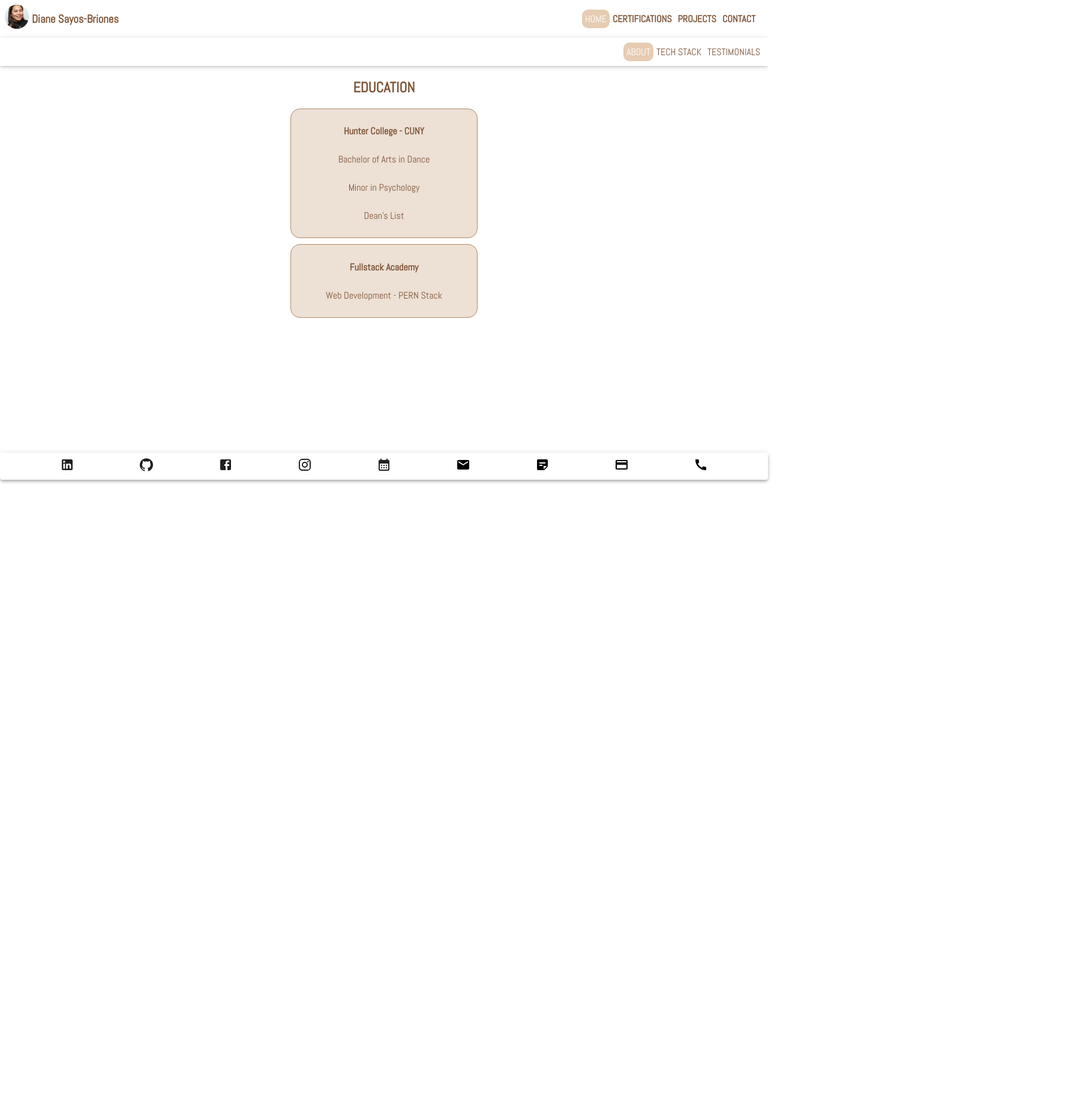
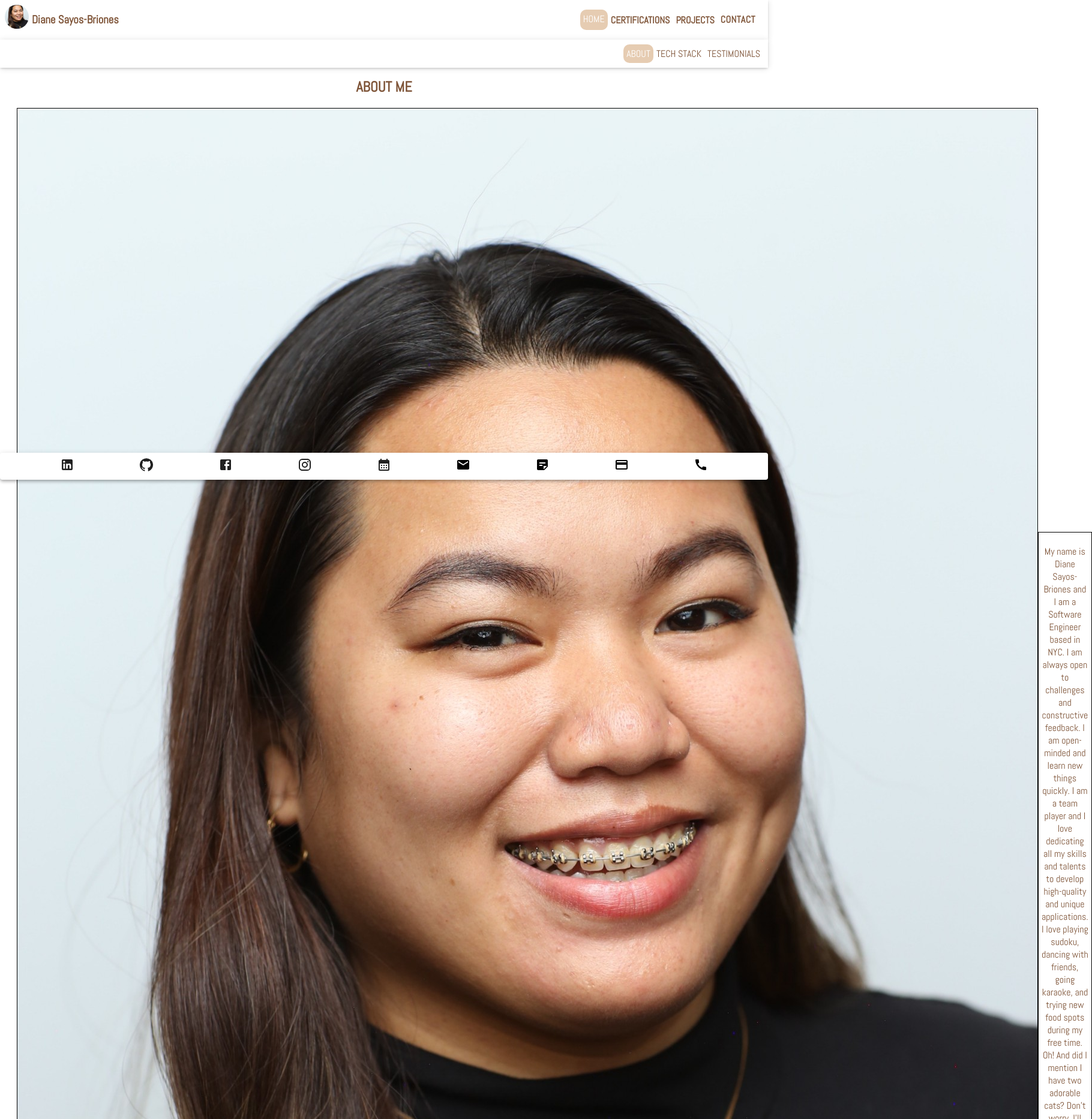
Before and after one commit to Diane-Sayos/Diane.Sayos.github.io, a React (Create React App) app: page / in a window 1280 px wide. Shown: the top 1866 px of the page at 60% size, 1820 px wide, since content can reach past the window. Before the commit the page ends 800 px from the top, so only its background shows below. Built offline with nearby package versions, Linux system fonts and the light colour scheme.

Commit message:
edited form to a modal and change header

```diff
--- a/src/App.js
+++ b/src/App.js
@@ -1,7 +1,6 @@
 //import components
 import Root from './components/root/Root.js';
 
-import  Contact from './components/contact/Contact.js';
 import Projects from './components/projects/Projects.js';
 import Certifications from './components/certifications/Certifications.js';
 
@@ -22,7 +21,6 @@ const appRouter = createBrowserRouter(createRoutesFromElements(
       <Route path="/techstack" element={ <Techstack /> } />
       <Route path="/testimonials" element={ <Testimonials /> } />
     </Route>
-    <Route path="/contact" element={ <Contact /> } />
     <Route path="/certifications" element={ <Certifications /> } />
     <Route path="/projects" element={ <Projects /> } />
   </Route>
--- a/src/components/contact/Contact.js
+++ b/src/components/contact/Contact.js
@@ -1,6 +1,6 @@
 import './Contact.css';
 
-import { useState } from 'react';
+import React, { useState, Fragment } from 'react';
 import emailjs from '@emailjs/browser';
 
 import { LoadingButton } from '@mui/lab';
@@ -8,6 +8,15 @@ import SendIcon from '@mui/icons-material/Send';
 import Box from '@mui/material/Box';
 import Typography from '@mui/material/Typography';
 import Modal from '@mui/material/Modal';
+
+import Button from '@mui/material/Button';
+import TextField from '@mui/material/TextField';
+import Dialog from '@mui/material/Dialog';
+import DialogActions from '@mui/material/DialogActions';
+import DialogContent from '@mui/material/DialogContent';
+import DialogContentText from '@mui/material/DialogContentText';
+import DialogTitle from '@mui/material/DialogTitle';
+import { styled } from '@mui/material/styles';
 
 const style = {
     position: 'absolute',
@@ -20,6 +29,19 @@ const style = {
     boxShadow: 24,
     p: 4,
 };
+const BootstrapButton = styled(Button)({
+    boxShadow: 'none',
+    textTransform: 'none',
+    fontSize: 16,
+    fontWeight: 'bolder',
+    padding: '5px',
+    color: '#7f5539',
+    alignSelf: 'center',
+    lineHeight: 1.5,
+    backgroundColor: 'white',
+    borderColor: 'white',
+    fontFamily: "Abel",
+});
 
 const Contact = () => {
     const [name, setName] = useState('')
@@ -29,12 +51,25 @@ const Contact = () => {
     const [loading, setLoading] = useState(false);
     const [modalOpen, setModalOpen] = useState(false);
 
+    const [openForm, setOpenForm] = useState(false);
+
+    const openFormModalHandler = () => {
+      setOpenForm(true);
+    };
+
+    const closeFormModalHandler = () => {
+      setOpenForm(false);
+    };
+
     const serviceId = "service_pbtbshk";
     const templateId = "template_b4b4ly7";
     const publicKey = "JxcTAhgwPAFVho8mf";
 
     const handleOpenModal = () => setModalOpen(true);
-    const handleCloseModal = () => setModalOpen(false);
+    const handleCloseModal = () => {
+        setModalOpen(false);
+        setOpenForm(false);
+    };
 
     const handleSubmit = (e) => {
         e.preventDefault();
@@ -73,44 +108,81 @@ const Contact = () => {
                     </Box>
                 </Modal>
             </article>
-            <article className="contact-form">
-                <form onSubmit={handleSubmit}>
-                    <input
-                        placeholder="Your Name"
-                        type="text"
+            <article>
+                <Fragment>
+                    <BootstrapButton onClick={openFormModalHandler}>
+                        CONTACT
+                    </BootstrapButton>
+                    <Dialog
+                        open={openForm}
+                        onClose={closeFormModalHandler}
+                    >
+                        <DialogTitle>CONTACT</DialogTitle>
+                        <DialogContent>
+                        <DialogContentText>
+                            Please fill out the form below with your information.
+                        </DialogContentText>
+                            <TextField
+                                autoFocus
+                                required
+                                margin="dense"
+                                id="name"
                                 name="name"
                                 value={name}
                                 onChange={(e) => setName(e.target.value)}
+                                label="Name"
+                                type="text"
+                                fullWidth
+                                variant="outlined"
+                            />
+                            <TextField
+                                autoFocus
                                 required
-                    />
-                    <input
-                        placeholder="Your Email Address"
+                                margin="dense"
+                                id="email"
                                 type="email"
                                 name="email"
                                 value={email}
                                 onChange={(e) => setEmail(e.target.value)}
+                                label="Email Address"
+                                fullWidth
+                                variant="outlined"
+                            />
+                            <TextField
+                                autoFocus
                                 required
-                    />
-                    <input
-                        placeholder="Your Phone Number (Pattern: 123-456-7890)"
+                                margin="dense"
                                 type="tel"
                                 name="phone"
                                 value={phone}
                                 onChange={(e) => setPhone(e.target.value)}
+                                id="phone"
+                                label="Phone Number"
+                                fullWidth
+                                variant="outlined"
+                            />
+                            <TextField
+                                autoFocus
                                 required
-                    />
-                    <textarea
-                        placeholder="Write your message here."
+                                multiline
+                                margin="dense"
                                 cols="20"
                                 rows="9"
                                 name="message"
                                 value={message}
                                 onChange={(e) => setMessage(e.target.value)}
-                        required
+                                id="message"
+                                label="Message"
+                                fullWidth
+                                variant="outlined"
                             />
-                    {/* <button type="submit">Send Message</button> */}
-                    <LoadingButton onClick={(e) => handleSubmit(e)} loading={loading} loadingPosition="center" startIcon={<SendIcon />} variant="outlined">Send Message</LoadingButton>
-                </form>
+                        </DialogContent>
+                        <DialogActions>
+                            <BootstrapButton onClick={closeFormModalHandler}>Cancel</BootstrapButton>
+                            <LoadingButton sx={{color: '#7f5539', borderColor: '#7f5539'}} onClick={(e) => handleSubmit(e)} loading={loading} loadingPosition="center" startIcon={<SendIcon />} variant="outlined">Send Message</LoadingButton>
+                        </DialogActions>
+                    </Dialog>
+                </Fragment>
             </article>
         </section>
     )
--- /dev/null
+++ b/src/components/footer/Footer.css
@@ -0,0 +1,4 @@
+.footer-button {
+    text-decoration: none;
+    color: black;
+}
--- a/src/components/header/Header.css
+++ b/src/components/header/Header.css
@@ -32,11 +32,12 @@
     text-decoration: none;
     color: #7f5539;
     font-weight: bolder;
-    text-shadow: 3px 2px 2px white;
     padding: 5px;
+    align-self: center;
 }
 
 .navbar-link-selected {
+    text-decoration: none;
     color: white;
     padding: 5px;
     background-color: #E6CCB2;
--- a/src/components/header/Header.js
+++ b/src/components/header/Header.js
@@ -4,6 +4,8 @@ import avatar from '../../images/personal/avatar.JPG';
 import Avatar from '@mui/material/Avatar';
 
 import './Header.css';
+
+import Contact from '../contact/Contact';
 
 
 const Header = () => {
@@ -13,14 +15,14 @@ const Header = () => {
         <header className="navigation">
             <nav className="navbar">
                 <div className="navbar-avatar-container">
-                    <Avatar sx={{}} alt="Diane Sayos-Briones" src={avatar} />
+                    <Avatar alt="Diane Sayos-Briones" src={avatar} />
                     <h3 className="avatar-name">Diane Sayos-Briones</h3>
                 </div>
                 <div className="navbar-container">
                     <NavLink to="/" onClick={() => setActiveNav('/')}className={activeNav === '/' ? "navbar-link-selected" : "navbar-link"}>HOME</NavLink>
                     <NavLink to="/certifications" onClick={() => setActiveNav('/certifications')}className={activeNav === '/certifications' ? "navbar-link-selected" : "navbar-link"}>CERTIFICATIONS</NavLink>
                     <NavLink to="/projects" onClick={() => setActiveNav('/projects')}className={activeNav === '/projects' ? "navbar-link-selected" : "navbar-link"}>PROJECTS</NavLink>
-                    <NavLink to="/contact" onClick={() => setActiveNav('/contact')}className={activeNav === '/contact' ? "navbar-link-selected" : "navbar-link"}>CONTACT</NavLink>
+                    <Contact />
                 </div>
             </nav>
         </header>
--- a/src/components/home/Home.css
+++ b/src/components/home/Home.css
@@ -2,27 +2,8 @@
     font-family: Abel;
 }
 
-.tech-stack-container {
-    display: flex;
-    flex-flow: row wrap;
-    margin-bottom: 3rem;
-}
 
-h2, h3, h4 {
-    text-align: center;
-    color: #7f5539;
-}
-
-.buttons {
-    display: flex;
-    flex-direction: row;
-    margin: 1em;
-}
-.home-buttons {
-    width: 45%;
-    margin: 1em auto;
-}
-
+/* Homebar navigation css */
 .homebar {
     display: flex;
     justify-content:end;
@@ -41,17 +22,66 @@ h2, h3, h4 {
 }
 
 .homebar-link-selected {
+    text-decoration: none;
     color: white;
     padding: 5px;
     background-color: #E6CCB2;
     border-radius: 10px;
 }
 
-a {
-    text-decoration: none;
-    color: black;
+
+/* About css */
+.about {
+    margin: 0.5rem 1rem 3rem;
+    display: flex;
+    flex-direction: column;
+    height: 100%;
 }
 
+.about-card {
+    display: flex;
+    flex-basis: 80%;
+    flex-direction: row;
+    padding: 0.5rem;
+    margin: 0.25rem;
+    align-items: center;
+}
+
+.about-card-image-container {
+    flex-basis: 40%;
+    border: 0.5px solid black;
+    margin: 0 auto;
+}
+
+.about-card-image {
+    /* width: 80%;
+    height: 30%; */
+    border-radius: 10px;
+    margin: 0 auto;
+}
+
+.about-card-description {
+    flex-basis: 60%;
+    border: 0.5px solid black;
+}
+
+
+
+/* Techstack css */
+.tech-stack-container {
+    display: flex;
+    flex-flow: row wrap;
+    margin-bottom: 3rem;
+}
+
+h2, h3, h4 {
+    text-align: center;
+    color: #7f5539;
+    margin: 0.5rem;
+}
+
+
+/* testimonials css */
 .testimony-image-container img{
     display: block;
     margin: 0 auto;
@@ -72,3 +102,12 @@ a {
 .testimonials {
     margin-bottom: 3rem;
 }
+
+
+/* About css - mobile */
+@media (max-width: 480px) {
+    .about-card {
+        display: flex;
+        flex-direction: column;
+    }
+  }
--- a/src/components/home/Personal.js
+++ b/src/components/home/Personal.js
@@ -1,21 +1,27 @@
 import './Home.css';
+
+import avatar from '../../images/personal/avatar.JPG';
 
 
 //edit to an about page--make sure to add images,and a short paragraph descibing me!
 const Personal = () => {
     return (
         <section>
-            <article className="education">
-                <h2>EDUCATION</h2>
-                <div className="card">
-                    <h4>Hunter College - CUNY</h4>
-                    <p>Bachelor of Arts in Dance</p>
-                    <p>Minor in Psychology</p>
-                    <p>Dean's List</p>
-                </div>
-                <div className="card">
-                    <h4>Fullstack Academy</h4>
-                    <p>Web Development - PERN Stack</p>
+            <article className="about">
+                <h2>ABOUT ME</h2>
+                <div className="about-card">
+                    <div className="about-card-image-container">
+                        <img alt="#" src={avatar} className="about-card-image"/>
+                    </div>
+                    <div className="about-card-description">
+                        <p>
+                            My name is Diane Sayos-Briones and I am a Software Engineer based in NYC.
+                            I am always open to challenges and constructive feedback. I am open-minded and learn new things quickly.
+                            I am a team player and I love dedicating all my skills and talents to develop high-quality and unique applications.
+                            I love playing sudoku, dancing with friends, going karaoke, and trying new food spots during my free time.
+                            Oh! And did I mention I have two adorable cats? Don't worry, I'll provide pictures of them as well!
+                        </p>
+                    </div>
                 </div>
             </article>
         </section>
```
Also changed, not shown: src/components/footer/Footer.js (+5 -4 lines). Lines whose indentation alone changed are shown as unchanged.
